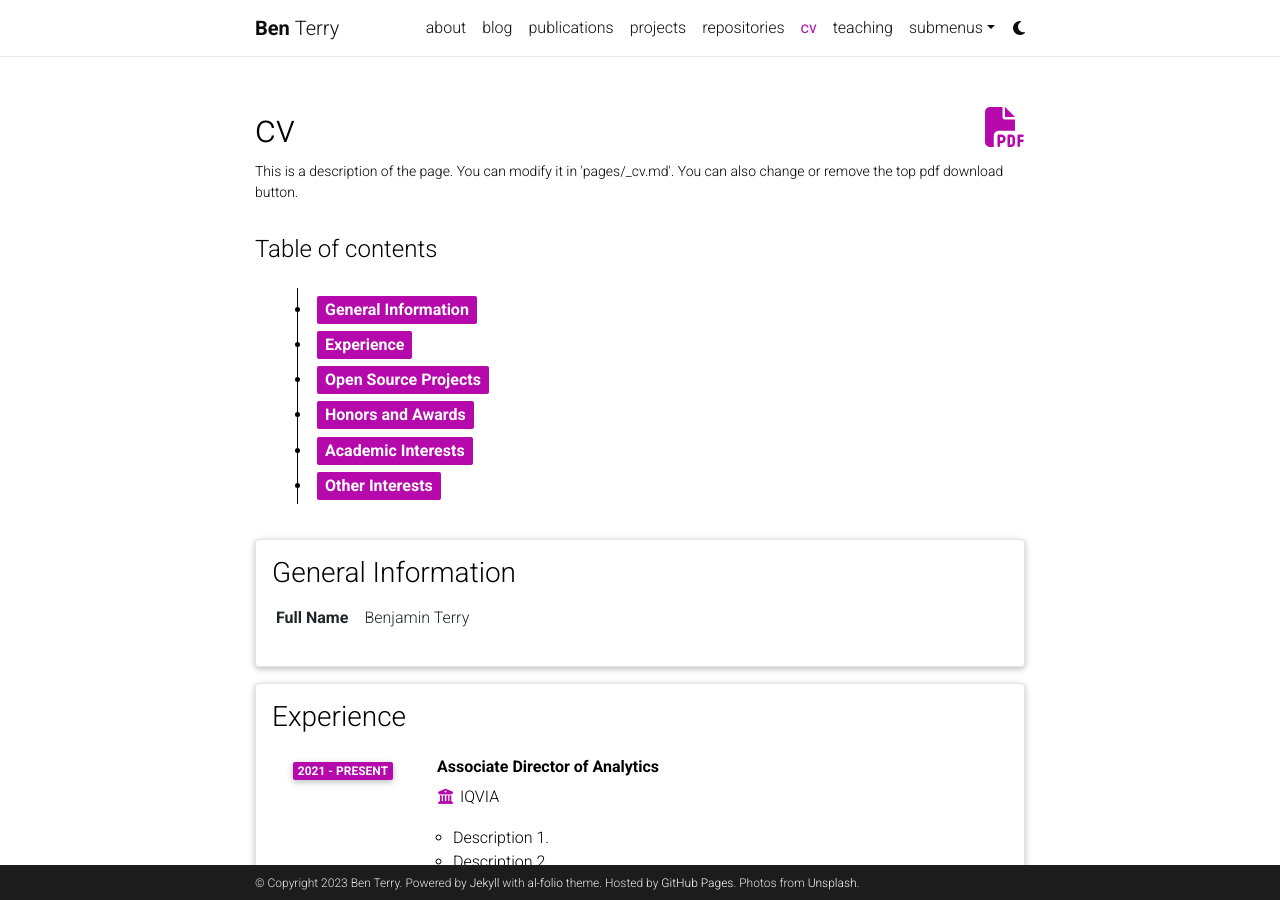
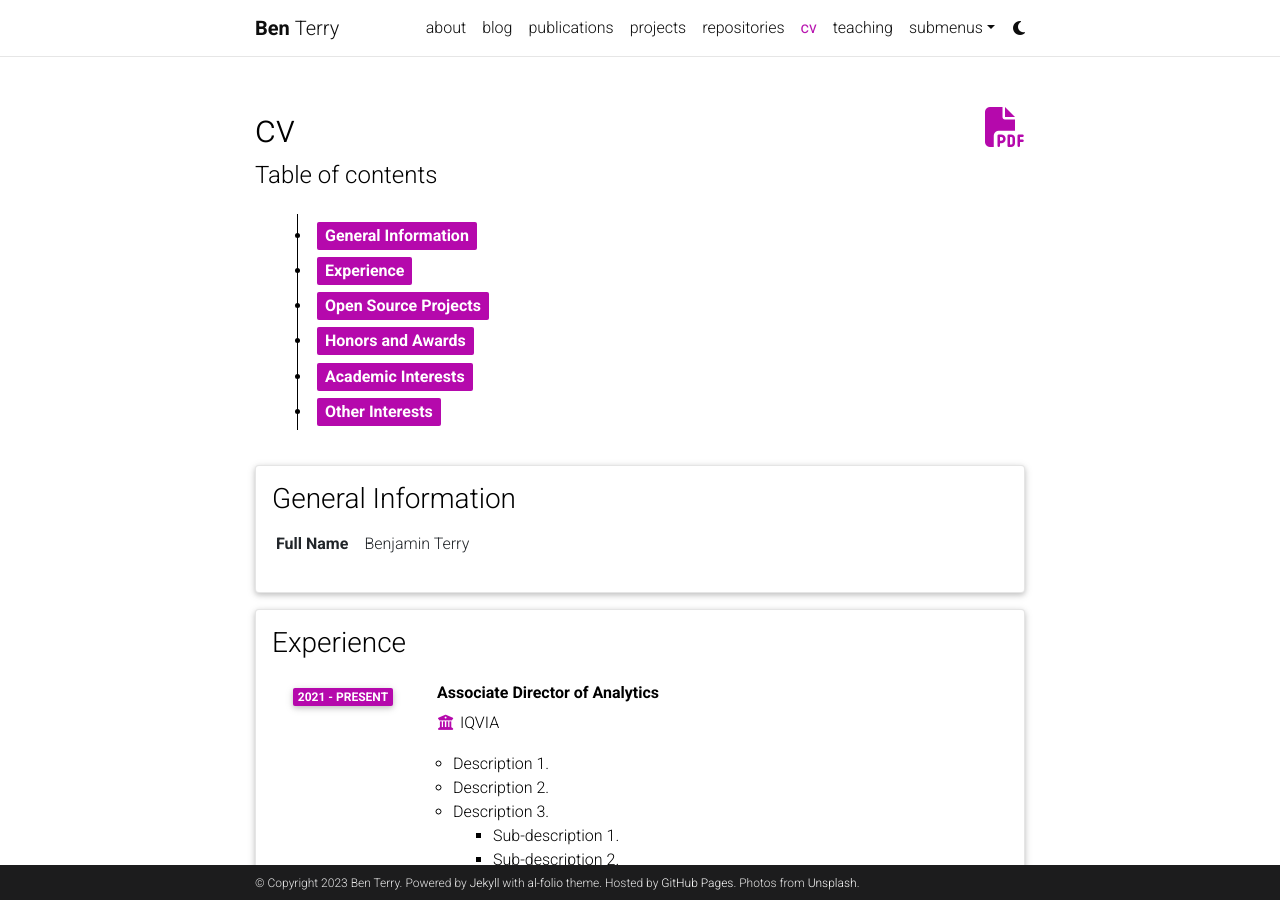
Before and after one commit to B3nT3rry/b3nt3rry, a Jekyll site: the page built from _pages/cv.md, in a window 1280 px wide and 900 px high. Built offline with Jekyll 4.4.1, drawn with Linux system fonts in a browser that asks for light colours; comment, search, counter and statistics services are not loaded; a style sheet for code colours, icons or effects is not loaded.

Commit message:
Update cv.md

```diff
--- a/_pages/cv.md
+++ b/_pages/cv.md
@@ -5,5 +5,5 @@
 nav: true
 nav_order: 4
 cv_pdf: example_pdf.pdf
-description: This is a description of the page. You can modify it in 'pages/_cv.md'. You can also change or remove the top pdf download button.
+
 ---
```
